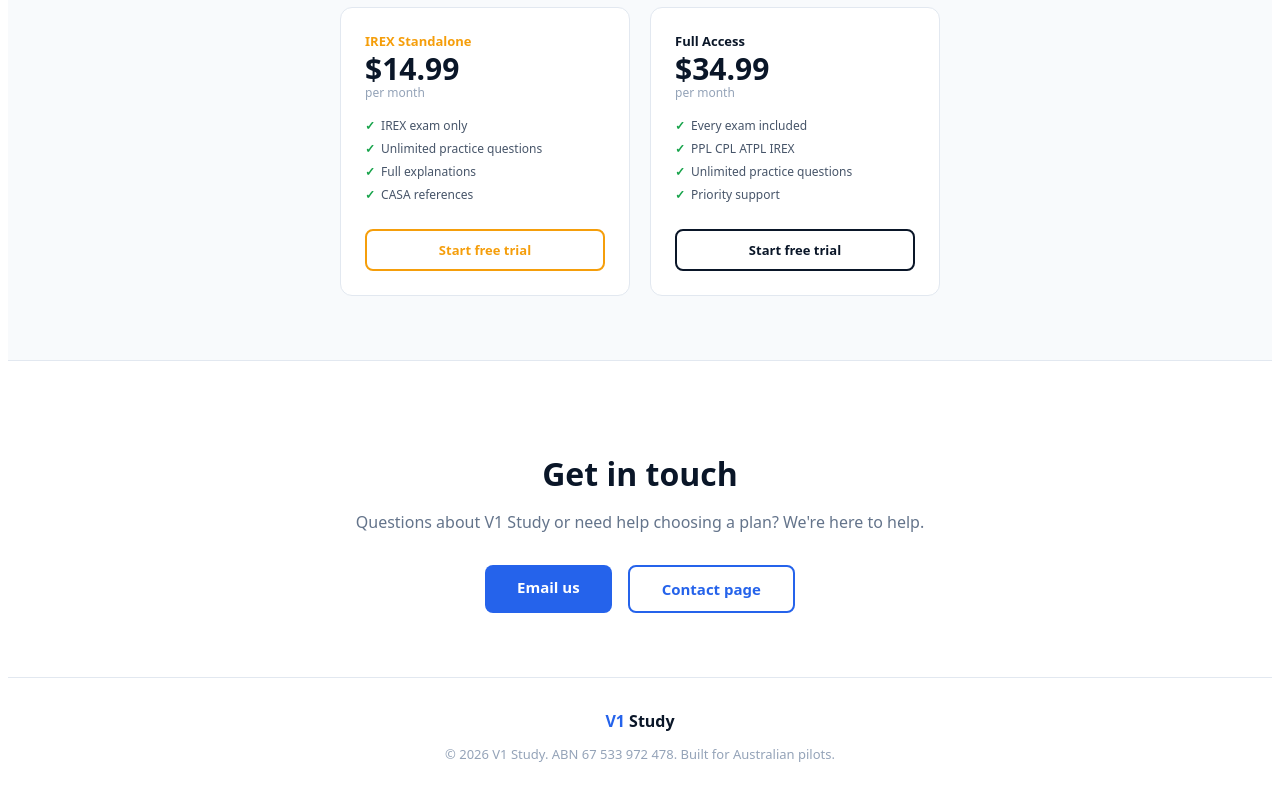
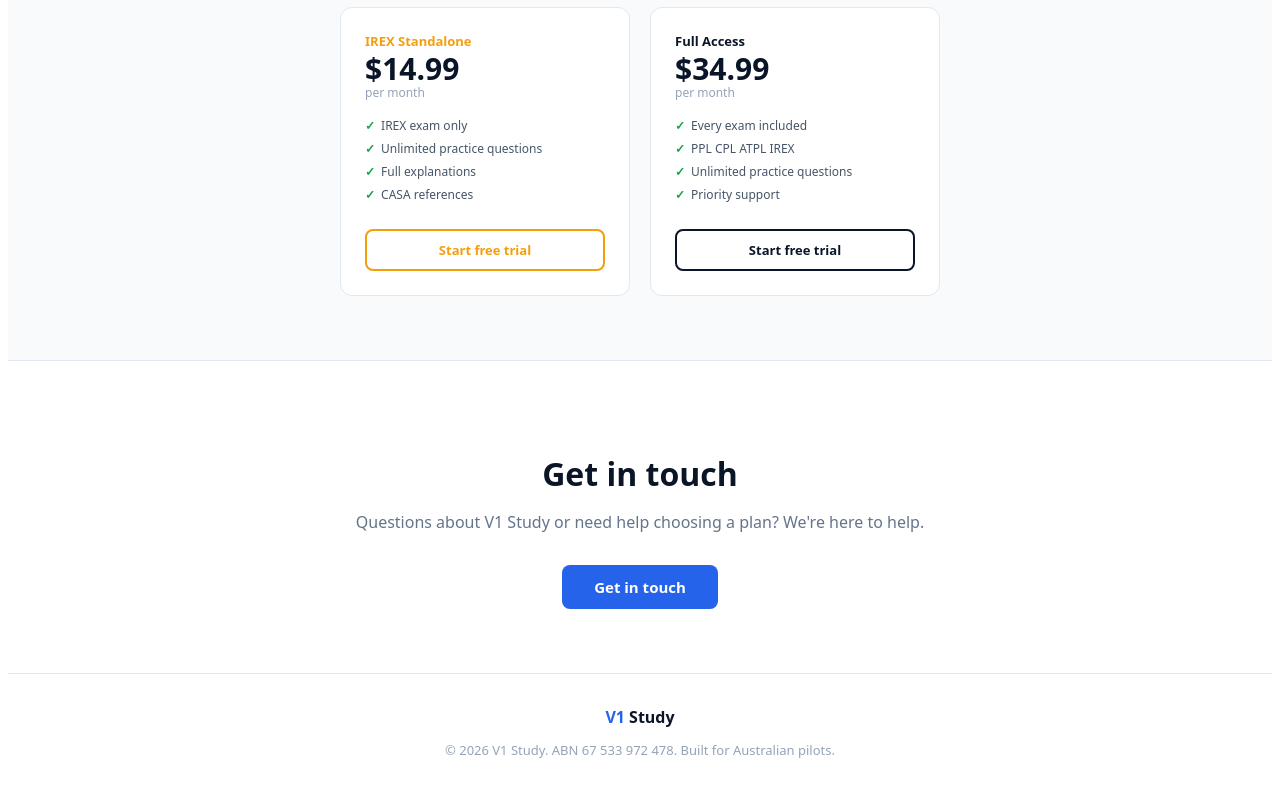
Before and after one commit to daniellongford/V1Study, a Next.js app: page / in a window 1280 px wide. Shown: the part 1702-2502 px from the top of the page. Built offline with nearby package versions, Linux system fonts and the light colour scheme.

Commit message:
fix contact section, remove broken email button

```diff
--- a/app/page.tsx
+++ b/app/page.tsx
@@ -231,8 +231,7 @@
             <h2 style={{ fontSize: '32px', fontWeight: '800', color: '#0a1628', marginBottom: '1rem' }}>Get in touch</h2>
             <p style={{ fontSize: '16px', color: '#64748b', marginBottom: '2rem' }}>Questions about V1 Study or need help choosing a plan? We're here to help.</p>
             <div style={{ display: 'flex', gap: '1rem', justifyContent: 'center', flexWrap: 'wrap' }}>
-              <a href="mailto:support@v1study.com.au" style={{ background: '#2563eb', color: 'white', borderRadius: '8px', padding: '12px 32px', textDecoration: 'none', fontWeight: '600', fontSize: '15px' }}>Email us</a>
-              <a href="/contact" style={{ background: 'transparent', color: '#2563eb', border: '2px solid #2563eb', borderRadius: '8px', padding: '12px 32px', textDecoration: 'none', fontWeight: '600', fontSize: '15px' }}>Contact page</a>
+              <a href="/contact" style={{ background: '#2563eb', color: 'white', borderRadius: '8px', padding: '12px 32px', textDecoration: 'none', fontWeight: '600', fontSize: '15px' }}>Get in touch</a>
             </div>
           </div>
         </section>
```
